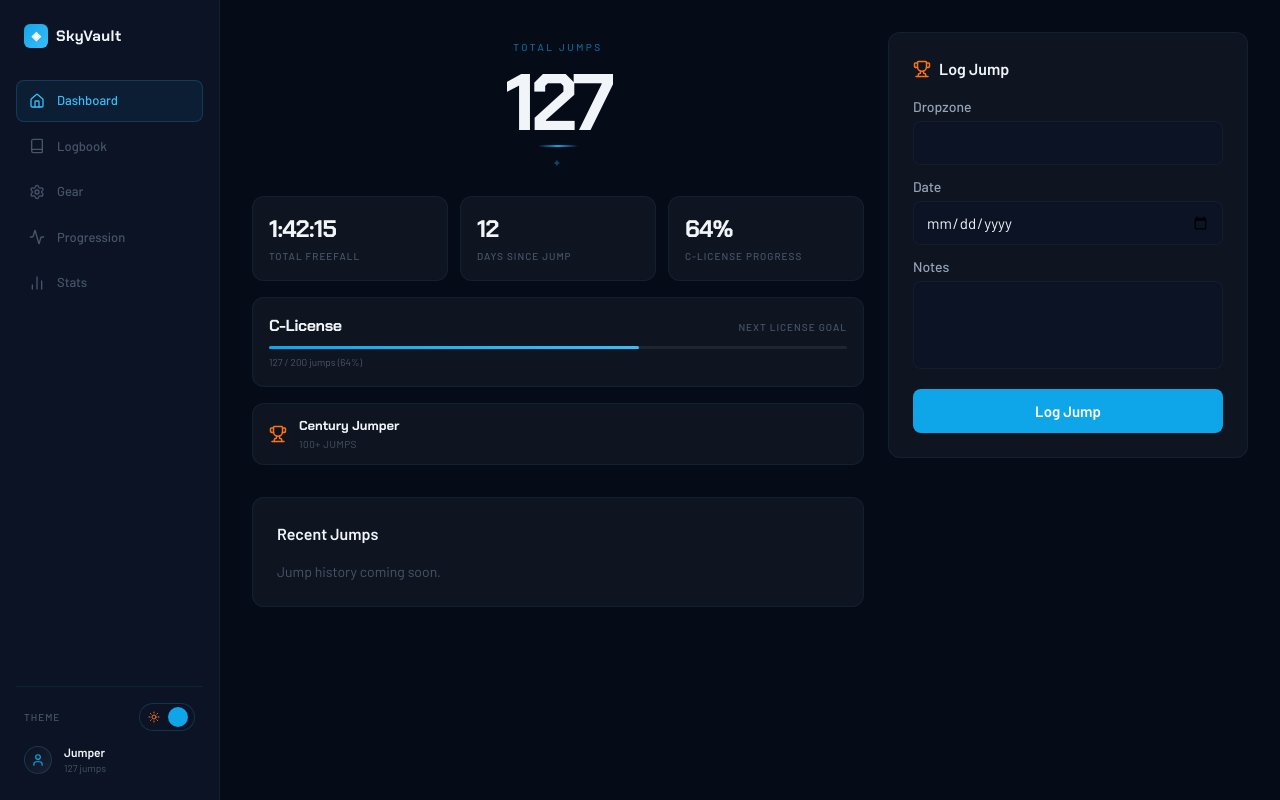
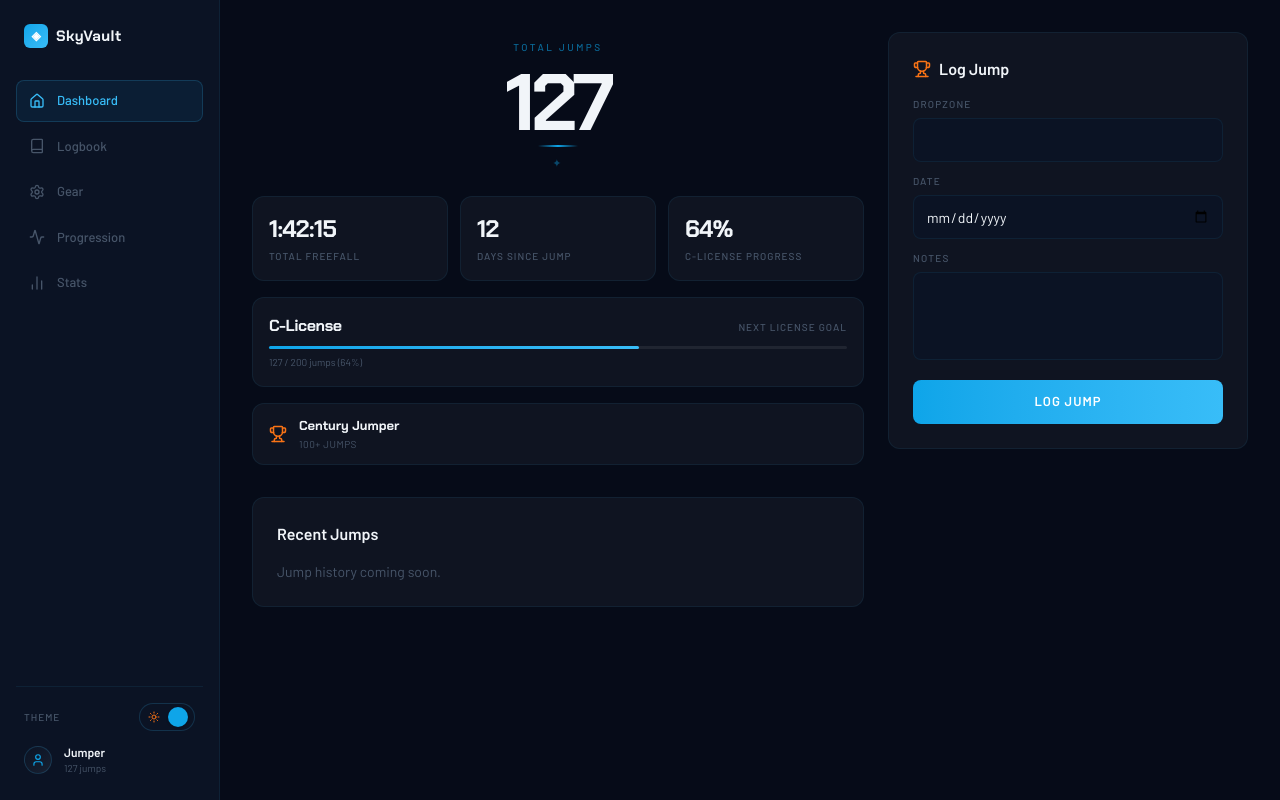
Before and after one commit to ioana996/skyvault-saas, a Next.js app: page / in a window 1280 px wide. Built offline with nearby package versions, Linux system fonts and the light colour scheme.

Commit message:
feat: redesign FormField and Button with Altitude styling

```diff
--- a/src/app/components/Button/Button.tsx
+++ b/src/app/components/Button/Button.tsx
@@ -17,13 +17,13 @@ const Button = ({
 }: ButtonProps) => {
   const variantClasses =
     variant === 'primary'
-      ? 'bg-sky-primary text-white hover:bg-blue-600 active:bg-blue-700'
+      ? 'bg-gradient-to-r from-sky-primary to-sky-primary-bright text-white hover:opacity-90 active:opacity-80'
       : '';
 
   return (
     <button
       type={type}
-      className={`w-full min-h-[44px] rounded-lg font-semibold text-[15px] transition-colors ${variantClasses} ${className}`.trim()}
+      className={`w-full min-h-[44px] rounded-lg font-semibold text-[13px] uppercase tracking-[0.08em] transition-opacity ${variantClasses} ${className}`.trim()}
       onClick={onClick}
       disabled={disabled}
     >
--- a/src/app/components/FormField/FormField.tsx
+++ b/src/app/components/FormField/FormField.tsx
@@ -9,7 +9,7 @@ export interface FormFieldProps extends FormFieldConfig {
 }
 
 const baseInputClasses =
-  'w-full rounded-lg px-3 bg-sky-surface border border-sky-surface-mid text-sky-text placeholder:text-sky-text-subtle focus:outline-none focus:ring-2 focus:ring-sky-primary min-h-[44px] text-[15px]';
+  'w-full rounded-lg px-3 bg-sky-surface border border-sky-border text-sky-text placeholder:text-sky-text-subtle focus:outline-none focus:border-sky-primary/40 focus:ring-1 focus:ring-sky-primary/20 min-h-[44px] text-[14px] transition-colors';
 
 const FormField = ({
   type,
@@ -23,10 +23,10 @@ const FormField = ({
   const inputClasses = `${baseInputClasses} ${className}`.trim();
 
   return (
-    <div className="flex flex-col gap-1">
+    <div className="flex flex-col gap-1.5">
       <label
         htmlFor={name}
-        className="text-sm font-medium text-sky-text-muted"
+        className="text-[10px] font-medium text-sky-text-subtle uppercase tracking-[0.12em]"
       >
         {label}
       </label>
```
